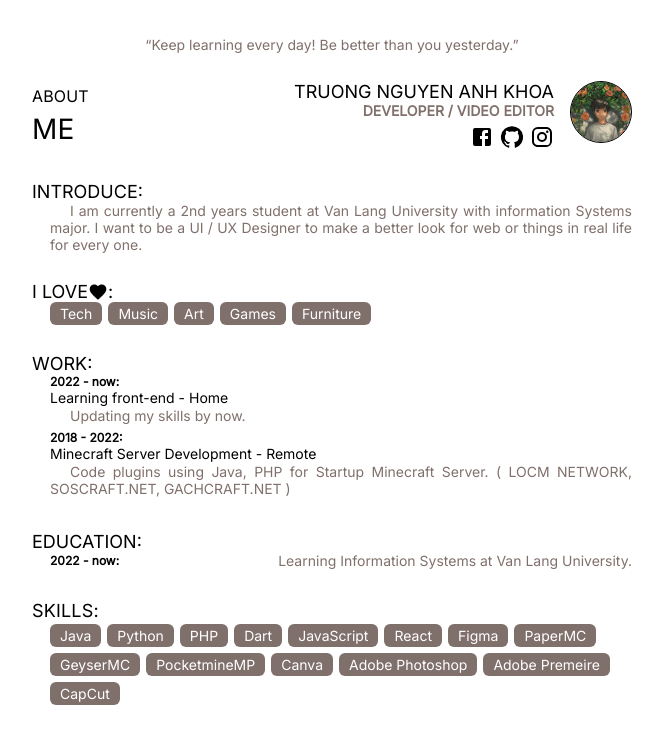
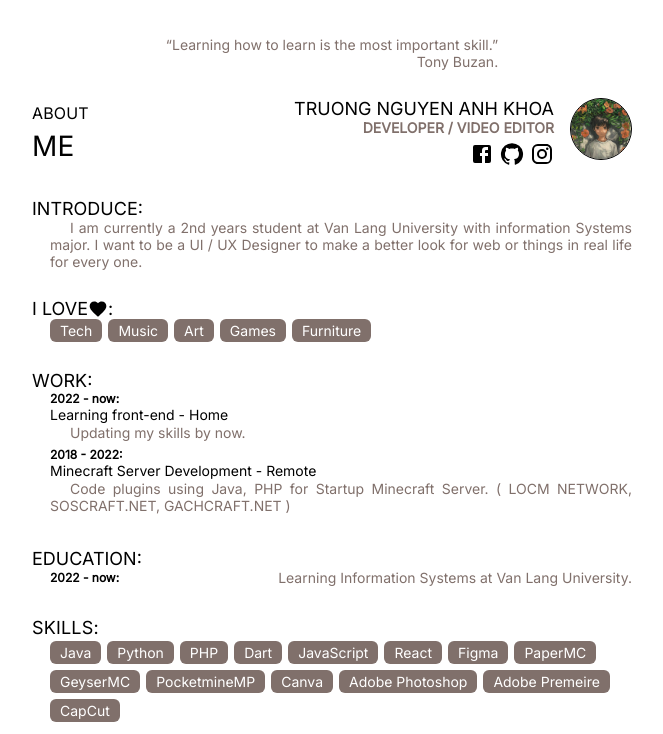
Before and after one commit to dev-nhkhoa/me, a React (Vite) app: page / in a window 1280 px wide. Shown: the top 734 px of the page, without its empty margins (308-971 px from the left). Built offline with nearby package versions, Linux system fonts and the light colour scheme.

Commit message:
style: add more quotes

```diff
--- a/src/app/info.jsx
+++ b/src/app/info.jsx
@@ -3,7 +3,21 @@ import GitHubIcon from '@mui/icons-material/GitHub'
 import InstagramIcon from '@mui/icons-material/Instagram'
 
 export const INFO = {
-  quote: '“Keep learning every day! Be better than you yesterday.”',
+  quotes: [
+    {
+      quote: '“Learning never exhaust the mind”',
+      author: 'Leonardo Da Vinci.'
+    },
+    {
+      quote: '“Learning how to learn is the most important skill.”',
+      author: 'Tony Buzan.'
+    },
+    {
+      quote: '“Always keep things simple.”',
+      author: 'me.'
+    }
+  ],
+  // quote: '“Learning never exhaust the mind”',
   fullName: 'TRUONG NGUYEN ANH KHOA',
   role: 'DEVELOPER / VIDEO EDITOR',
   introduction:
@@ -26,8 +40,7 @@ export const INFO = {
         {
           role: 'Minecraft Server Development',
           workPlace: 'Remote',
-          description:
-            'Code plugins using Java, PHP for Startup Minecraft Server. ( LOCM NETWORK, SOSCRAFT.NET, GACHCRAFT.NET )'
+          description: 'Code plugins using Java, PHP for Startup Minecraft Server. ( LOCM NETWORK, SOSCRAFT.NET, GACHCRAFT.NET )'
         }
       ]
     }
--- a/src/pages/Home/Sections/AboutMe.jsx
+++ b/src/pages/Home/Sections/AboutMe.jsx
@@ -2,8 +2,10 @@ import { Box, Typography } from '@mui/material'
 import { INFO } from '~/app/info'
 import Avatar from '~/assets/images/avatar.jpg'
 import { SETTING } from '~/app/settings'
+import { randomQuote } from '~/utils/randomQuote'
 
 const AboutMe = () => {
+  const generateQuote = randomQuote()
   return (
     <>
       <Box
@@ -14,7 +16,12 @@ const AboutMe = () => {
           pt: SETTING.paddingTop
         }}
       >
-        <Typography variant='desc'>{INFO.quote}</Typography>
+        <Box sx={{ display: 'flex', flexDirection: 'column' }}>
+          <Typography variant='desc'>{generateQuote.quote}</Typography>
+          <Typography variant='desc' sx={{ textAlign: 'right' }}>
+            {generateQuote.author}
+          </Typography>
+        </Box>
       </Box>
       <Box
         sx={{
--- /dev/null
+++ b/src/utils/randomQuote.js
@@ -0,0 +1,5 @@
+import { INFO } from '~/app/info'
+
+const quotes = INFO.quotes
+
+export const randomQuote = () => quotes[Math.floor(Math.random() * quotes.length)]
```
